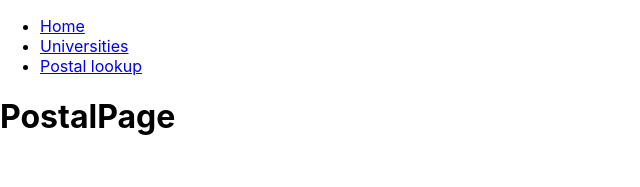
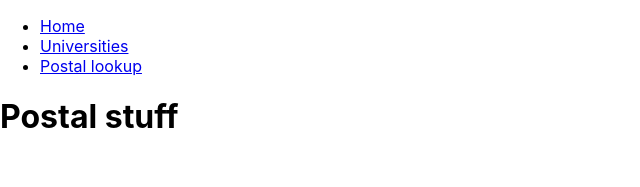
Before and after one commit to Eric-Patterson/ericpatterson__launchpad-react-code-challenge, a React (Create React App) app: page /postal in a window 1280 px wide. Shown: the top 187 px of the page, without its empty margins (0-640 px from the left). Built offline with nearby package versions, Linux system fonts and the light colour scheme.

Commit message:
Question 4 Start && Cleaned up some old comments

```diff
--- a/src/components/Home/AddInfo.js
+++ b/src/components/Home/AddInfo.js
@@ -2,8 +2,6 @@ import Modal from "../UI/Modal";
 import Button from "../UI/Button";
 import { useDispatch } from "react-redux";
 import { sendPostData } from "../../store/actions";
-
-// import { postActions } from "../../store/posts-slice";
 
 function AddInfo(props) {
   const dispatch = useDispatch();
@@ -38,8 +36,7 @@ function AddInfo(props) {
         <Button>Add New Info</Button>
       </form>
       <Button onClick={props.onClose}>Close</Button>
-
-      {/* <Button onClick={addItemHandler}>Add New Info</Button> */}
+      <Button onClick={addItemHandler}>Add New Info</Button>
     </Modal>
   );
 }
--- a/src/components/Home/EditInfo.js
+++ b/src/components/Home/EditInfo.js
@@ -3,8 +3,6 @@ import Button from "../UI/Button";
 import { useDispatch, useSelector } from "react-redux";
 import { editPostData } from "../../store/actions";
 import { getDataSelector } from "../../store/selectors";
-
-// import { postActions } from "../../store/posts-slice";
 
 function EditInfo(props) {
   const dispatch = useDispatch();
--- a/src/components/Pages/PostalPage.js
+++ b/src/components/Pages/PostalPage.js
@@ -1,7 +1,9 @@
+import Postal from "../Postal/Postal";
+
 function PostalPage() {
   return (
     <div>
-      <h1>PostalPage</h1>
+      <Postal />
     </div>
   );
 }
--- /dev/null
+++ b/src/components/Postal/Postal.js
@@ -0,0 +1,9 @@
+function Postal() {
+  return (
+    <div>
+      <h1>Postal stuff</h1>
+    </div>
+  );
+}
+
+export default Postal;
```
Also changed, not shown: src/components/Universities/Universities.js (+1 -29 lines).
